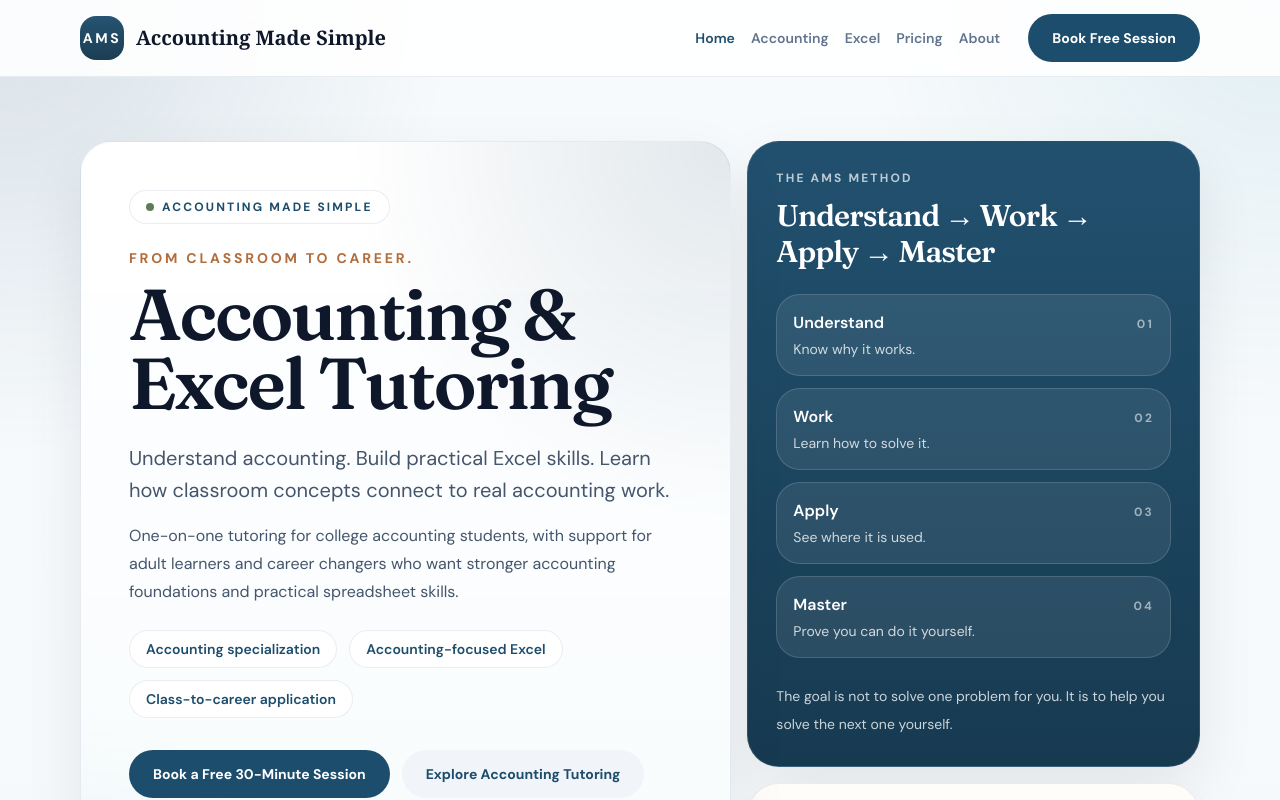
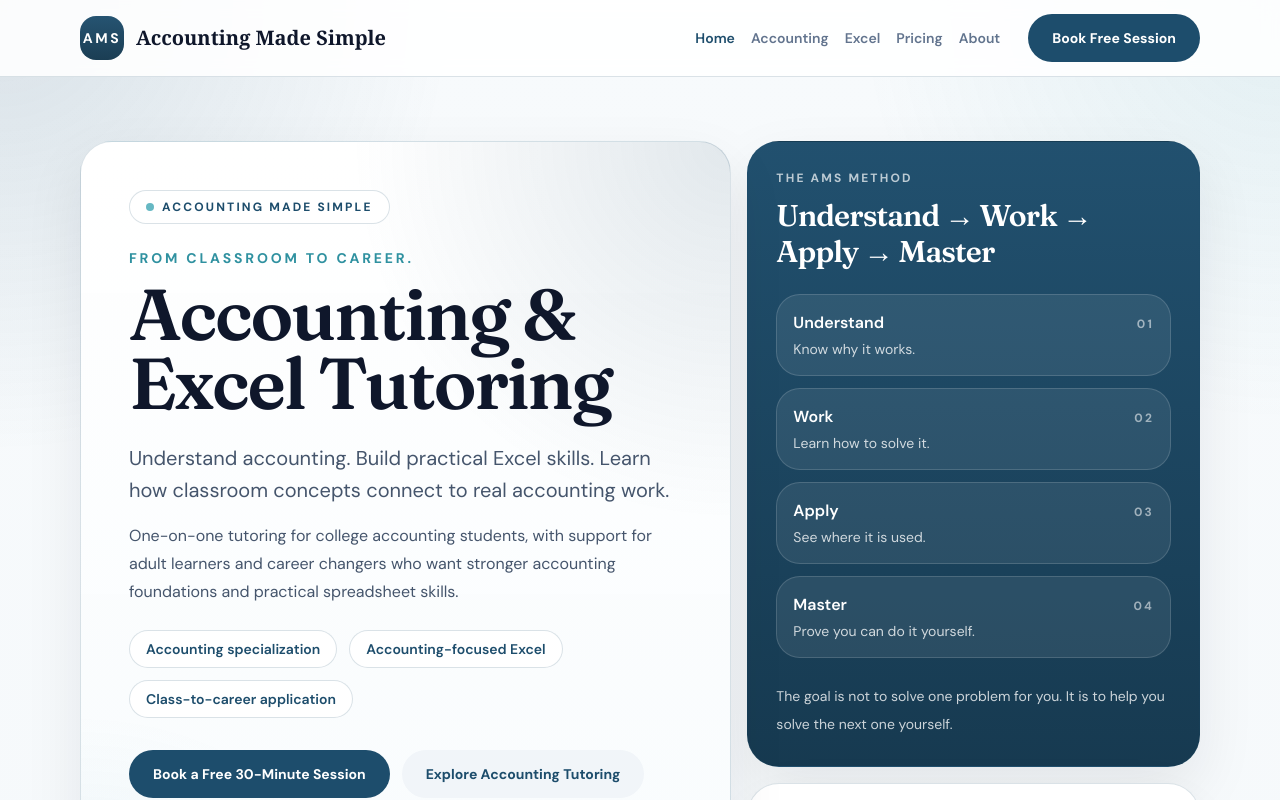
Before and after one commit to ryansoccer21-oss/accounting-made-simple, a Next.js app: page / in a window 1280 px wide. Shown: the top 800 px of the page. Built offline with nearby package versions, Linux system fonts and the light colour scheme.

Commit message:
Align visual palette with AMS navy and teal brand direction

```diff
--- a/app/globals.css
+++ b/app/globals.css
@@ -1,14 +1,14 @@
 @import "tailwindcss";
 
 :root {
-  --surface: #fffdf9;
-  --surface-soft: #f4eee2;
-  --line: rgba(148, 163, 184, 0.2);
-  --ink-soft: #4c5f56;
+  --surface: #ffffff;
+  --surface-soft: #f3f7fa;
+  --line: rgba(29, 77, 108, 0.16);
+  --ink-soft: #52606d;
   --brand: #1d4d6c;
   --brand-dark: #12364d;
-  --warm: #b16d3b;
-  --mint: #5f7c59;
+  --warm: #2f91a0;
+  --mint: #66b8c3;
 }
 
 html {
```
